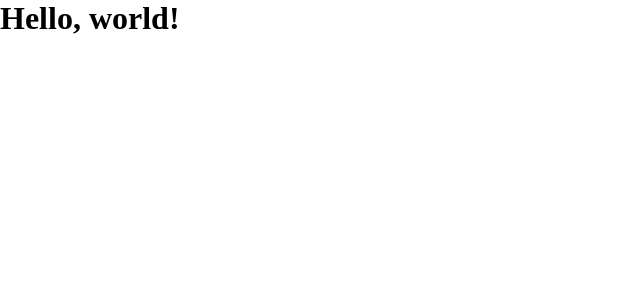
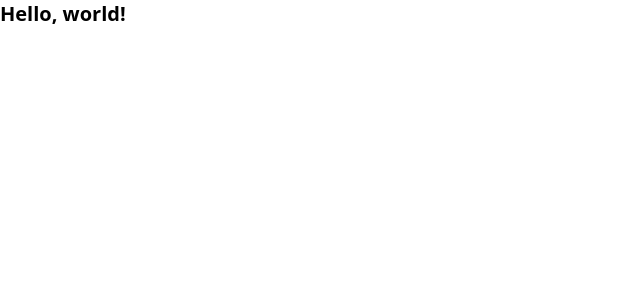
Before and after one commit to victorkauan/unifor-cicd-frontend, a React (Vite) app: page / in a window 1280 px wide. Shown: the top 300 px of the page, without its empty margins (0-640 px from the left). Built offline with nearby package versions, Linux system fonts and the light colour scheme.

Commit message:
:wrench: chore: Install and configure Tailwind CSS

```diff
--- a/package.json
+++ b/package.json
@@ -10,8 +10,10 @@
     "preview": "vite preview"
   },
   "dependencies": {
+    "@tailwindcss/vite": "^4.1.12",
     "react": "^19.1.1",
-    "react-dom": "^19.1.1"
+    "react-dom": "^19.1.1",
+    "tailwindcss": "^4.1.12"
   },
   "devDependencies": {
     "@eslint/js": "^9.33.0",
--- a/src/App.tsx
+++ b/src/App.tsx
@@ -1,7 +1,7 @@
 import './App.css'
 
 function App() {
-  return <h1>Hello, world!</h1>
+  return <h1 className="text-xl font-bold">Hello, world!</h1>
 }
 
 export default App
--- a/src/index.css
+++ b/src/index.css
@@ -1,5 +1 @@
-* {
-  margin: 0;
-  padding: 0;
-  box-sizing: border-box;
-}
+@import "tailwindcss";
--- a/vite.config.ts
+++ b/vite.config.ts
@@ -1,7 +1,8 @@
 import { defineConfig } from 'vite'
 import react from '@vitejs/plugin-react-swc'
+import tailwindcss from '@tailwindcss/vite'
 
 // https://vite.dev/config/
 export default defineConfig({
-  plugins: [react()],
+  plugins: [react(), tailwindcss()],
 })
```
Also changed, not shown: 1 other file (tests, documents, lock files or other folders).
